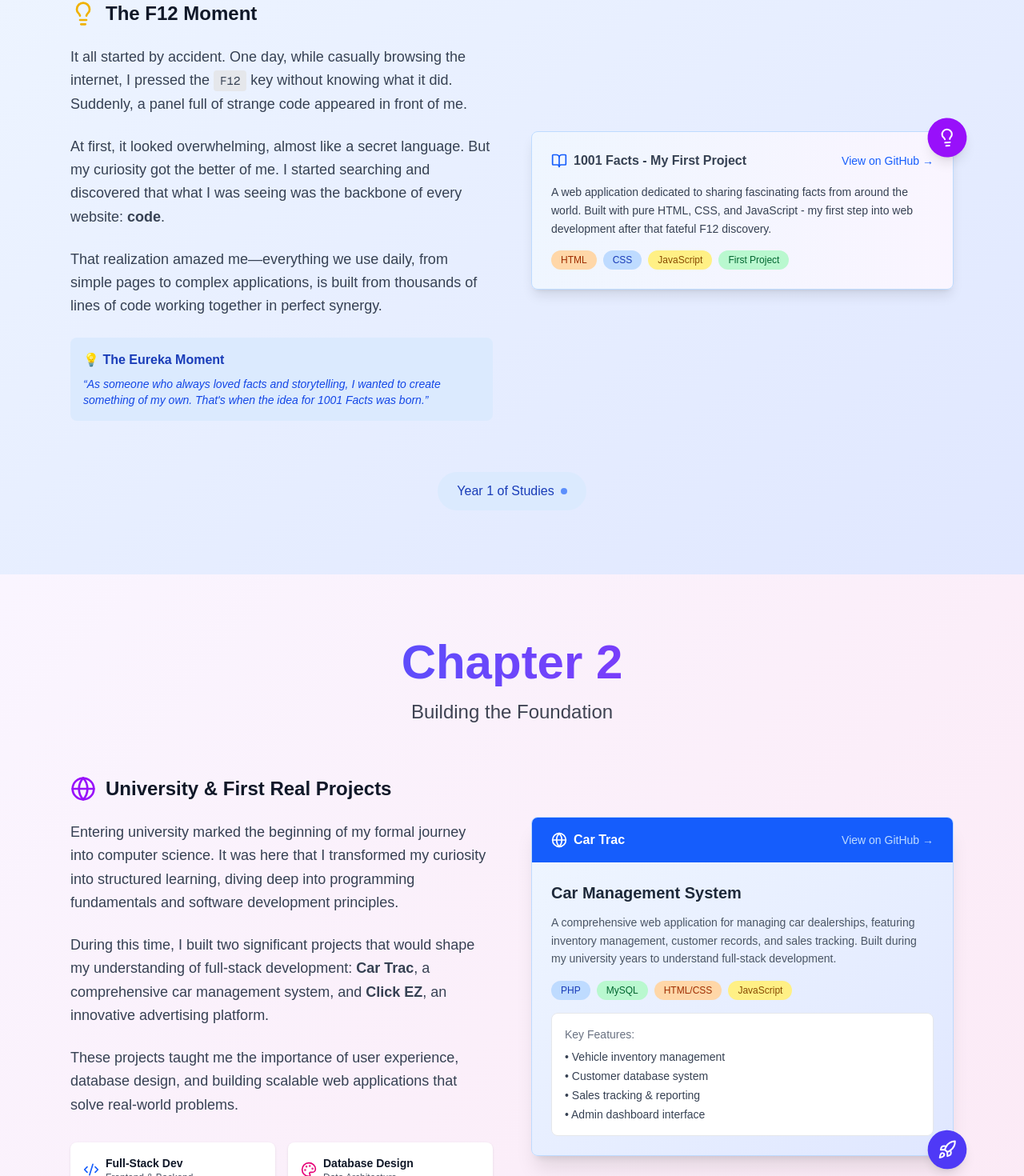
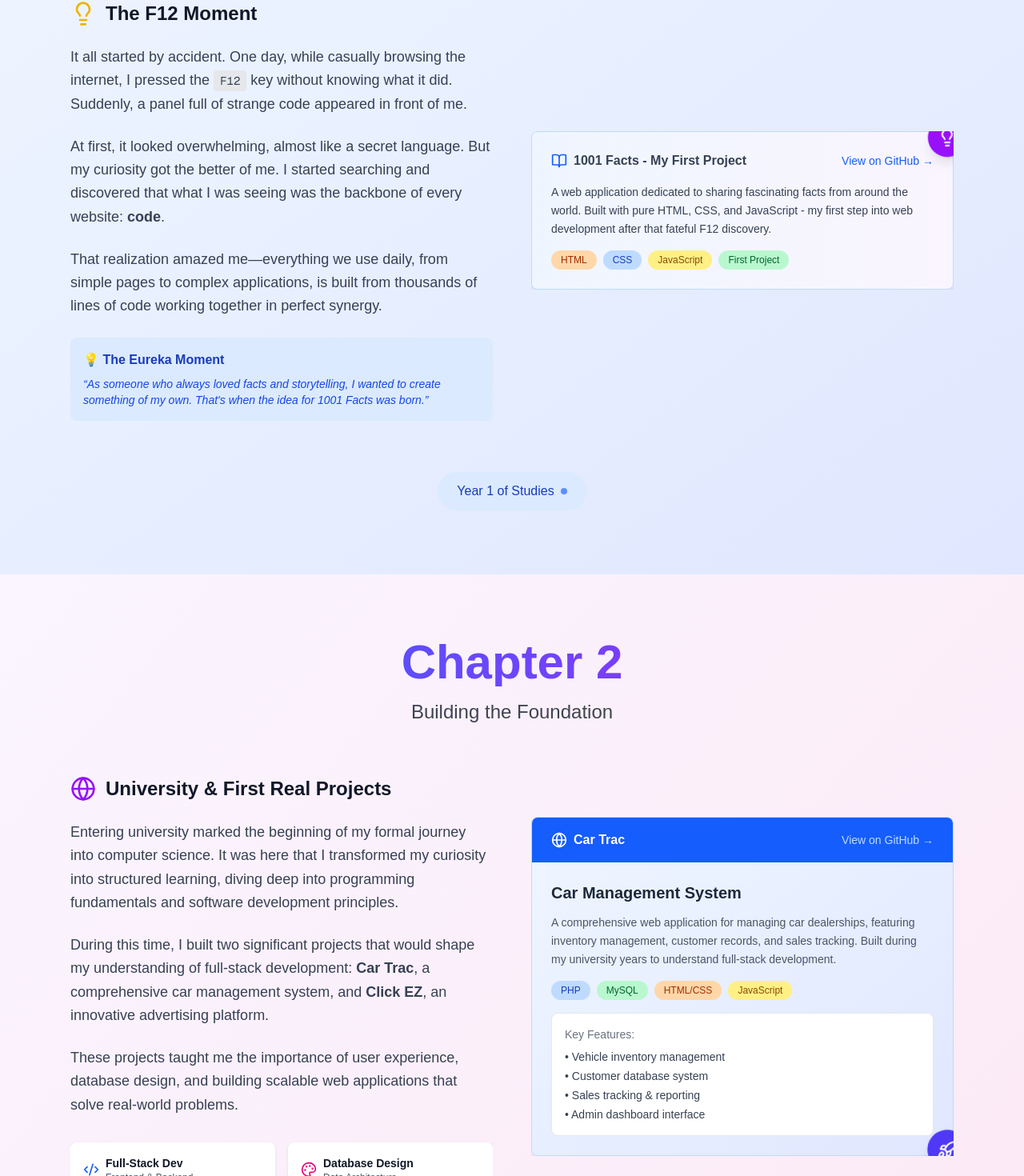
Before and after one commit to selimsoyah/portfolio, a Next.js app: page / in a window 1280 px wide. Shown: the part 1051-2521 px from the top of the page at 80% size. Built offline with nearby package versions, Linux system fonts and the light colour scheme.

Commit message:
Optimize Animation

```diff
--- a/src/app/globals.css
+++ b/src/app/globals.css
@@ -43,6 +43,7 @@ body {
   will-change: transform, opacity;
   backface-visibility: hidden;
   perspective: 1000px;
+  contain: layout style paint;
 }
 
 /* Optimize scroll performance */
@@ -50,3 +51,31 @@ body {
   transform: translateZ(0);
   -webkit-overflow-scrolling: touch;
 }
+
+/* Reduce motion for users who prefer it */
+@media (prefers-reduced-motion: reduce) {
+  *, *::before, *::after {
+    animation-duration: 0.01ms !important;
+    animation-iteration-count: 1 !important;
+    transition-duration: 0.01ms !important;
+    scroll-behavior: auto !important;
+  }
+}
+
+/* Hardware acceleration for common elements */
+img, video, canvas, iframe {
+  transform: translateZ(0);
+  backface-visibility: hidden;
+}
+
+/* Smooth font rendering */
+* {
+  -webkit-font-smoothing: antialiased;
+  -moz-osx-font-smoothing: grayscale;
+}
+
+/* Optimize repaints */
+.bg-gradient-to-r, .bg-gradient-to-br, .bg-gradient-to-l {
+  will-change: auto;
+  contain: layout style;
+}
--- a/src/components/Chapter.tsx
+++ b/src/components/Chapter.tsx
@@ -24,32 +24,34 @@ export default function Chapter({
   delay = 0
 }: ChapterProps) {
   const { ref, inView } = useInView({
-    threshold: 0.2,
-    triggerOnce: true, // Only trigger once for better performance
-    rootMargin: '50px 0px' // Start animation earlier
+    threshold: 0.1, // Lower threshold for earlier trigger
+    triggerOnce: true,
+    rootMargin: '100px 0px' // Start animation even earlier
   });
 
   // Memoize animation variants for better performance
   const containerVariants = useMemo(() => ({
-    hidden: { opacity: 0, y: 50 }, // Reduced movement for smoother animation
+    hidden: { opacity: 0, y: 30 },
     visible: {
       opacity: 1,
       y: 0,
       transition: {
-        duration: 0.6, // Faster duration
+        duration: 0.5,
         delay: delay,
-        staggerChildren: 0.1 // Reduced stagger
+        staggerChildren: 0.05,
+        ease: "easeOut" as const
       }
     }
   }), [delay]);
 
   const itemVariants = useMemo(() => ({
-    hidden: { opacity: 0, y: 30 }, // Reduced movement
+    hidden: { opacity: 0, y: 20 },
     visible: {
       opacity: 1,
       y: 0,
       transition: {
-        duration: 0.4 // Faster duration
+        duration: 0.4,
+        ease: "easeOut" as const
       }
     }
   }), []);
--- a/src/components/Chapter1.tsx
+++ b/src/components/Chapter1.tsx
@@ -52,10 +52,11 @@ export default function Chapter1() {
         </motion.div>
 
         <motion.div
-          initial={{ opacity: 0, x: 50 }}
+          initial={{ opacity: 0, x: 30 }}
           whileInView={{ opacity: 1, x: 0 }}
-          transition={{ duration: 0.8, delay: 0.2 }}
-          className="relative"
+          transition={{ duration: 0.5, delay: 0.1, ease: [0.25, 0.25, 0, 1] }}
+          viewport={{ once: true, amount: 0.3 }}
+          className="relative animate-gpu"
         >
           <div className="bg-gradient-to-r from-blue-50 to-purple-50 rounded-lg p-6 shadow-lg border border-blue-200">
             <div className="flex items-center justify-between mb-4">
@@ -88,15 +89,16 @@ export default function Chapter1() {
           </div>
 
           <motion.div
-            className="absolute -top-4 -right-4 bg-purple-600 text-white p-3 rounded-full shadow-lg"
+            className="absolute -top-4 -right-4 bg-purple-600 text-white p-3 rounded-full shadow-lg animate-gpu"
             animate={{
-              rotate: [0, 10, -10, 0],
-              scale: [1, 1.1, 1]
+              rotate: [0, 5, -5, 0],
+              scale: [1, 1.05, 1]
             }}
             transition={{
-              duration: 2,
+              duration: 3,
               repeat: Infinity,
-              delay: 1
+              delay: 1,
+              ease: "easeInOut"
             }}
           >
             <Lightbulb className="w-6 h-6" />
--- a/src/components/Chapter2.tsx
+++ b/src/components/Chapter2.tsx
@@ -15,10 +15,11 @@ export default function Chapter2() {
     >
       <div className="grid md:grid-cols-2 gap-12 items-center">
         <motion.div
-          initial={{ opacity: 0, x: -50 }}
+          initial={{ opacity: 0, x: -30 }}
           whileInView={{ opacity: 1, x: 0 }}
-          transition={{ duration: 0.8 }}
-          className="space-y-6"
+          transition={{ duration: 0.5, ease: [0.25, 0.25, 0, 1] }}
+          viewport={{ once: true, amount: 0.3 }}
+          className="space-y-6 animate-gpu"
         >
           <div className="flex items-center space-x-3 mb-6">
             <Globe className="w-8 h-8 text-purple-600" />
@@ -61,10 +62,11 @@ export default function Chapter2() {
         </motion.div>
 
         <motion.div
-          initial={{ opacity: 0, x: 50 }}
+          initial={{ opacity: 0, x: 30 }}
           whileInView={{ opacity: 1, x: 0 }}
-          transition={{ duration: 0.8, delay: 0.2 }}
-          className="relative"
+          transition={{ duration: 0.5, delay: 0.1, ease: [0.25, 0.25, 0, 1] }}
+          viewport={{ once: true, amount: 0.3 }}
+          className="relative animate-gpu"
         >
           {/* Car Trac Project Showcase */}
           <div className="bg-gradient-to-br from-blue-50 to-indigo-100 rounded-lg shadow-xl overflow-hidden border border-blue-200">
@@ -113,15 +115,16 @@ export default function Chapter2() {
           </div>
 
           <motion.div
-            className="absolute -bottom-4 -right-4 bg-indigo-600 text-white p-3 rounded-full shadow-lg"
+            className="absolute -bottom-4 -right-4 bg-indigo-600 text-white p-3 rounded-full shadow-lg animate-gpu"
             animate={{
-              rotate: [0, -10, 10, 0],
-              scale: [1, 1.1, 1]
+              rotate: [0, -5, 5, 0],
+              scale: [1, 1.05, 1]
             }}
             transition={{
-              duration: 2.5,
+              duration: 3,
               repeat: Infinity,
-              delay: 1.5
+              delay: 1.5,
+              ease: "easeInOut"
             }}
           >
             <Rocket className="w-6 h-6" />
@@ -131,10 +134,11 @@ export default function Chapter2() {
 
       {/* Click EZ Project Showcase */}
       <motion.div
-        className="mt-16"
-        initial={{ opacity: 0, y: 50 }}
+        className="mt-16 animate-gpu"
+        initial={{ opacity: 0, y: 30 }}
         whileInView={{ opacity: 1, y: 0 }}
-        transition={{ duration: 0.8, delay: 0.4 }}
+        transition={{ duration: 0.6, delay: 0.2, ease: [0.25, 0.25, 0, 1] }}
+        viewport={{ once: true, amount: 0.2 }}
       >
         <div className="bg-gradient-to-br from-purple-50 to-pink-100 rounded-lg p-8 shadow-xl max-w-4xl mx-auto border border-purple-200">
           <div className="flex items-center justify-between mb-6">
@@ -190,10 +194,11 @@ export default function Chapter2() {
       </motion.div>
 
       <motion.div
-        className="mt-16 text-center"
-        initial={{ opacity: 0, y: 30 }}
+        className="mt-16 text-center animate-gpu"
+        initial={{ opacity: 0, y: 20 }}
         whileInView={{ opacity: 1, y: 0 }}
-        transition={{ duration: 0.8, delay: 1.2 }}
+        transition={{ duration: 0.5, delay: 0.3, ease: [0.25, 0.25, 0, 1] }}
+        viewport={{ once: true, amount: 0.5 }}
       >
         <div className="inline-flex items-center space-x-2 bg-gradient-to-r from-purple-100 to-pink-100 px-6 py-3 rounded-full border border-purple-200">
           <span className="text-purple-800 font-medium">University Foundation Complete</span>
--- a/src/components/Chapter3.tsx
+++ b/src/components/Chapter3.tsx
@@ -15,10 +15,11 @@ export default function Chapter3() {
     >
       <div className="grid md:grid-cols-2 gap-12 items-center">
         <motion.div
-          initial={{ opacity: 0, x: -50 }}
+          initial={{ opacity: 0, x: -30 }}
           whileInView={{ opacity: 1, x: 0 }}
-          transition={{ duration: 0.8 }}
-          className="space-y-6"
+          transition={{ duration: 0.5, ease: "easeOut" }}
+          viewport={{ once: true, amount: 0.3 }}
+          className="space-y-6 animate-gpu"
         >
           <div className="flex items-center space-x-3 mb-6">
             <Brain className="w-8 h-8 text-emerald-600" />
--- /dev/null
+++ b/src/hooks/useOptimizedAnimations.ts
@@ -0,0 +1,70 @@
+'use client';
+
+import { useEffect, useRef, useState } from 'react';
+
+interface UseOptimizedInViewOptions {
+  threshold?: number;
+  rootMargin?: string;
+  triggerOnce?: boolean;
+}
+
+export function useOptimizedInView(options: UseOptimizedInViewOptions = {}) {
+  const [isInView, setIsInView] = useState(false);
+  const ref = useRef<HTMLDivElement>(null);
+
+  useEffect(() => {
+    const element = ref.current;
+    if (!element) return;
+
+    const observer = new IntersectionObserver(
+      (entries) => {
+        const entry = entries[0];
+        if (entry.isIntersecting) {
+          setIsInView(true);
+          if (options.triggerOnce) {
+            observer.unobserve(element);
+          }
+        } else if (!options.triggerOnce) {
+          setIsInView(false);
+        }
+      },
+      {
+        threshold: options.threshold ?? 0.1,
+        rootMargin: options.rootMargin ?? '50px 0px',
+      }
+    );
+
+    observer.observe(element);
+
+    return () => {
+      observer.unobserve(element);
+    };
+  }, [options.threshold, options.rootMargin, options.triggerOnce]);
+
+  return { ref, isInView };
+}
+
+// Optimized animation variants
+export const fadeInUp = {
+  initial: { opacity: 0, y: 30 },
+  animate: { opacity: 1, y: 0 },
+  transition: { duration: 0.5, ease: [0.25, 0.25, 0, 1] }
+};
+
+export const fadeInLeft = {
+  initial: { opacity: 0, x: -30 },
+  animate: { opacity: 1, x: 0 },
+  transition: { duration: 0.5, ease: [0.25, 0.25, 0, 1] }
+};
+
+export const fadeInRight = {
+  initial: { opacity: 0, x: 30 },
+  animate: { opacity: 1, x: 0 },
+  transition: { duration: 0.5, ease: [0.25, 0.25, 0, 1] }
+};
+
+export const scaleIn = {
+  initial: { opacity: 0, scale: 0.9 },
+  animate: { opacity: 1, scale: 1 },
+  transition: { duration: 0.4, ease: [0.25, 0.25, 0, 1] }
+};
```
